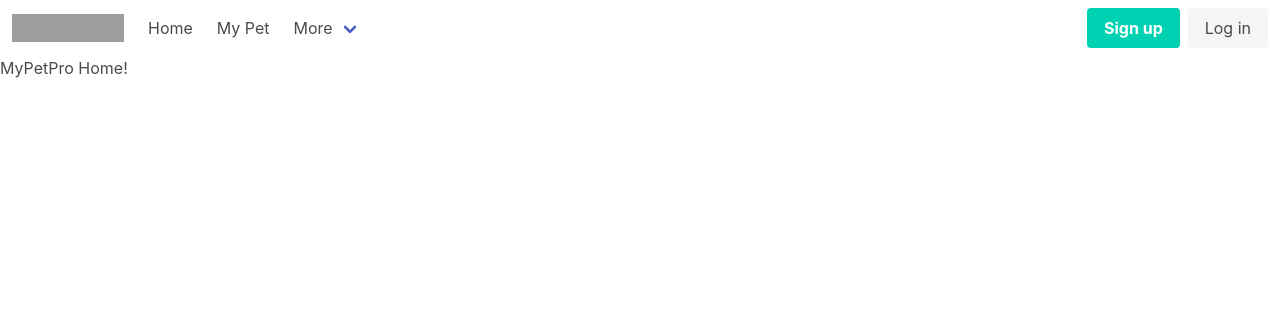
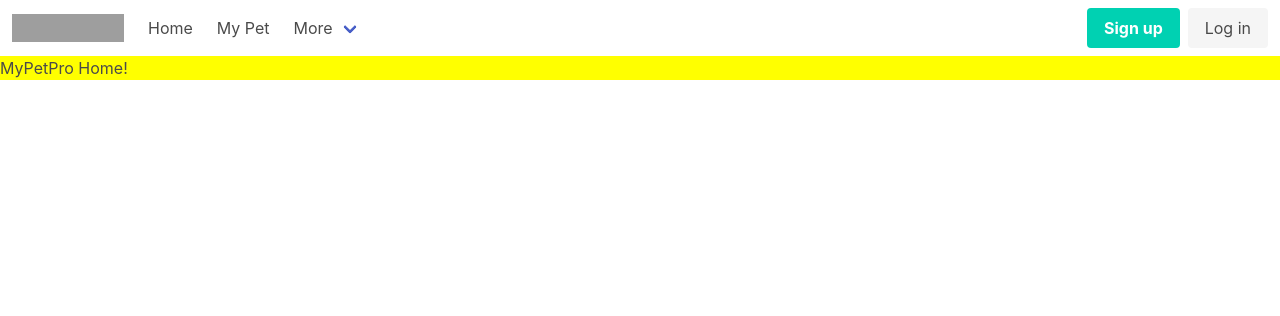
Before and after one commit to AddyRdz/MyPetPro, a Django app: page / in a window 1280 px wide. Shown: the top 316 px of the page. Run offline with Django 4.2, Linux system fonts and the light colour scheme; grey boxes are pictures that could not be loaded.

Commit message:
set up very basic minimal css

```diff
--- /dev/null
+++ b/main_app/static/styles/main.css
@@ -0,0 +1,3 @@
+body{
+    background-color: yellow;
+}
--- a/main_app/templates/about.html
+++ b/main_app/templates/about.html
@@ -1,5 +1,4 @@
 {%extends 'base.html'%}
-
-{%block content%}
+{% block content %}
     <h1>MyPetPro About Page!</h1>
-{%endblock%}
+{% endblock %}
--- a/main_app/templates/base.html
+++ b/main_app/templates/base.html
@@ -1,3 +1,5 @@
+{% load static %}
+
 <!DOCTYPE html>
 <html lang="en">
 <head>
@@ -5,6 +7,8 @@
     <meta http-equiv="X-UA-Compatible" content="IE=edge">
     <meta name="viewport" content="width=device-width, initial-scale=1.0">
     <link rel="stylesheet" href="https://cdn.jsdelivr.net/npm/bulma@0.9.2/css/bulma.min.css">
+    <link rel="stylesheet" href="{% static 'styles/main.css' %}">
+    <script src="" defer></script>
     <title>MyPetPro - {% block title %}{% endblock %}</title>
 </head>
 <body>
--- a/main_app/templates/home.html
+++ b/main_app/templates/home.html
@@ -1,5 +1,4 @@
 {%extends 'base.html'%}
-
-{%block content%}
+{% block content %}
     <h1>MyPetPro Home!</h1>
-{%endblock%}
+{% endblock %}
--- a/mypetpro_project/settings.py
+++ b/mypetpro_project/settings.py
@@ -120,6 +120,7 @@ USE_TZ = True
 # https://docs.djangoproject.com/en/4.0/howto/static-files/
 
 STATIC_URL = 'static/'
+STATICFILES_DIRS = [os.path.join(BASE_DIR, 'main_app/static')]
 
 # Default primary key field type
 # https://docs.djangoproject.com/en/4.0/ref/settings/#default-auto-field
```
Also changed, not shown: main_app/static/scripts/main.js (added).
